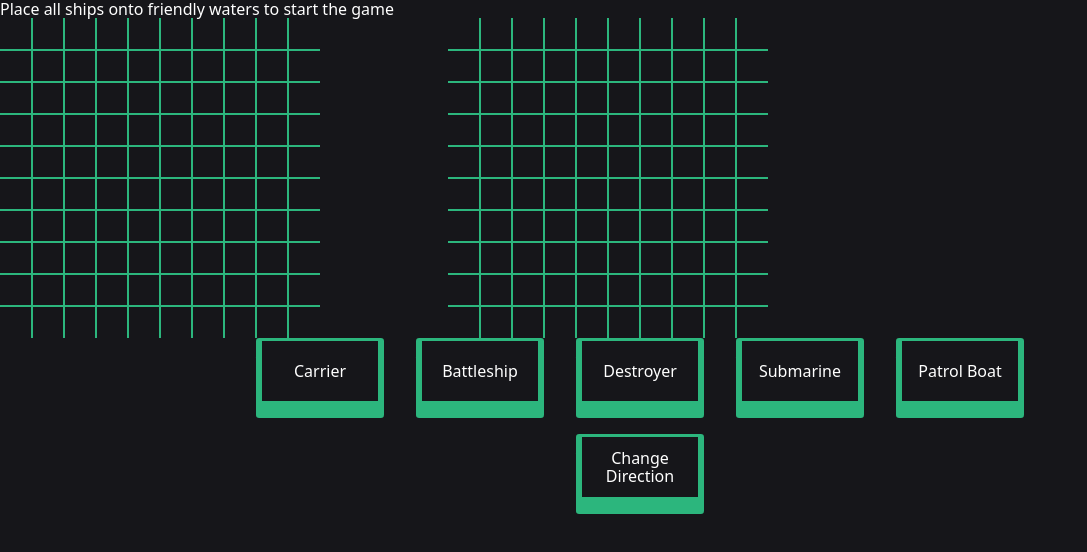
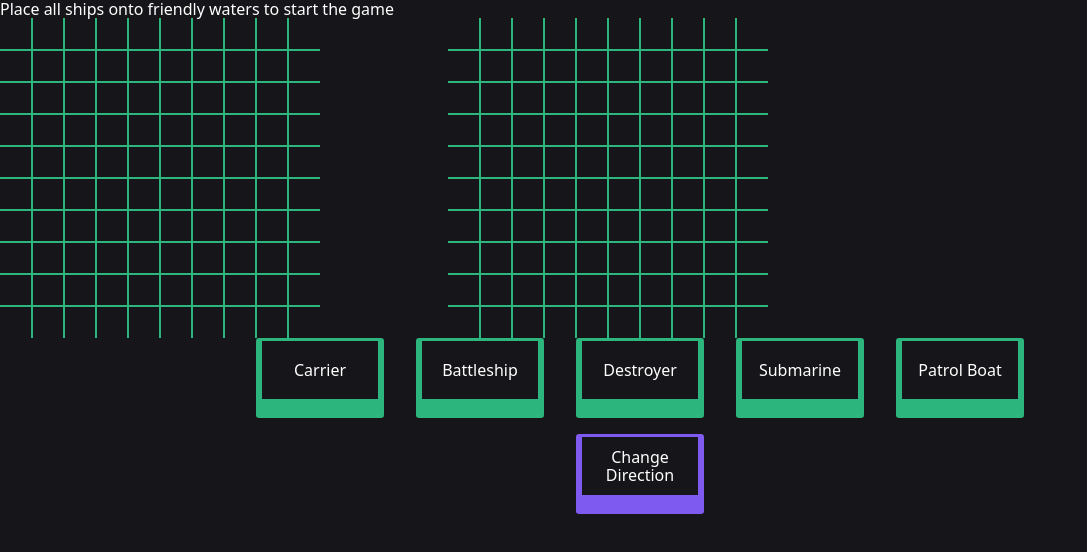
Before and after one commit to mell62/battleship, a website built with webpack: page src/index.html in a window 1280 px wide. Shown: the whole page, without its empty margins (0-1087 px from the left). Built offline with nearby package versions, Linux system fonts and the light colour scheme.

Commit message:
Feat: Add some button stylings

```diff
--- a/src/styles/style.css
+++ b/src/styles/style.css
@@ -2,6 +2,7 @@
   --background-color: #16161a;
   --primary-color: #2cb67d;
   --red: #e53170;
+  --purple: #7f5af0;
 }
 
 body {
@@ -78,10 +79,9 @@ body {
   cursor: pointer;
   height: 4rem;
   width: 8rem;
-  border-left: 0.4rem solid var(--primary-color);
-  border-right: 0.4rem solid var(--primary-color);
-  border-top: 0.2rem solid var(--primary-color);
-  border-bottom: 0.1rem solid var(--primary-color);
+  border-width: 0.2rem 0.4rem 0.2rem 0.4rem;
+  border-style: solid;
+  border-color: var(--primary-color);
   border-radius: 0.2rem;
   background-color: var(--background-color);
   color: white;
@@ -91,6 +91,8 @@ body {
 
 .direction-btn {
   transition: 0.1s ease-out;
+  border-color: var(--purple);
+  box-shadow: 0rem 1rem 0rem 0 var(--purple);
 }
 
 .player-ship-focus {
@@ -98,6 +100,12 @@ body {
   box-shadow: 0rem 0rem 0rem 0 var(--primary-color);
 }
 
+.player-ship:disabled {
+  transform: translateY(1rem);
+  box-shadow: 0rem 0rem 0rem 0 var(--primary-color);
+  border-color: var(--red);
+}
+
 .direction-btn:active {
   transform: translateY(1rem);
   box-shadow: 0rem 0rem 0rem 0 var(--primary-color);
```
